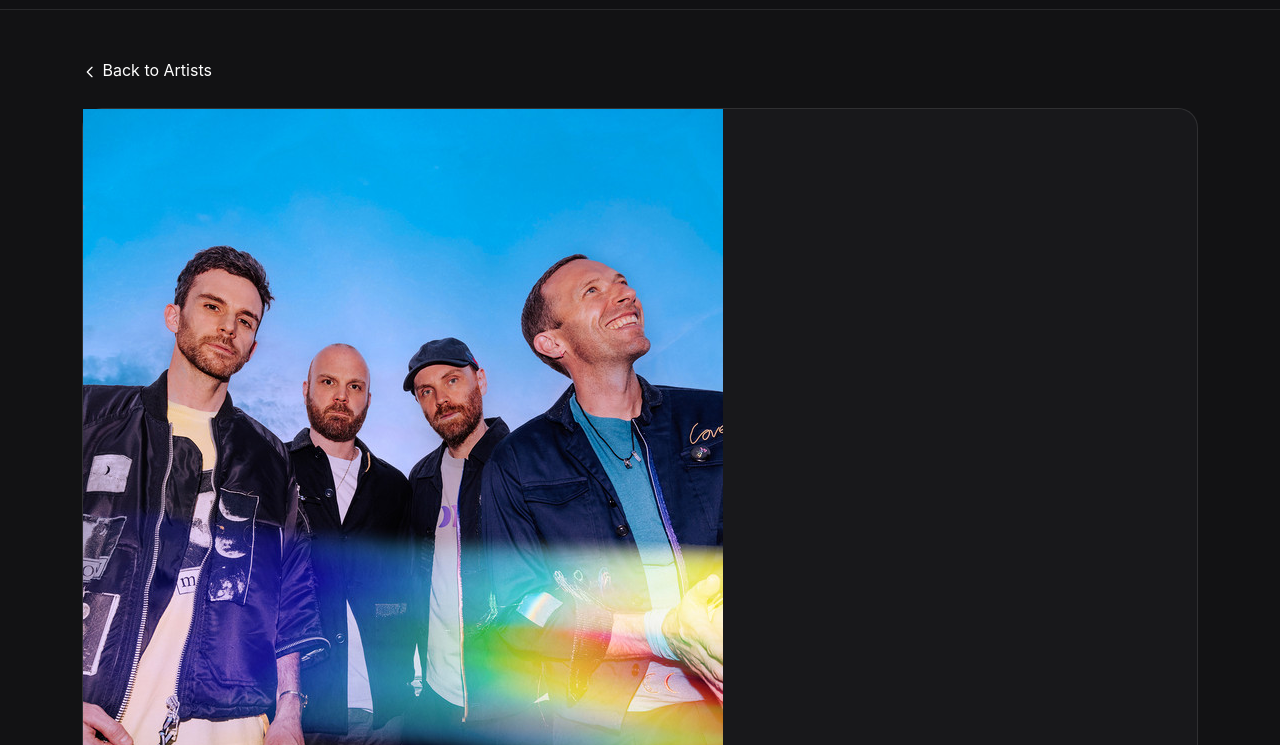
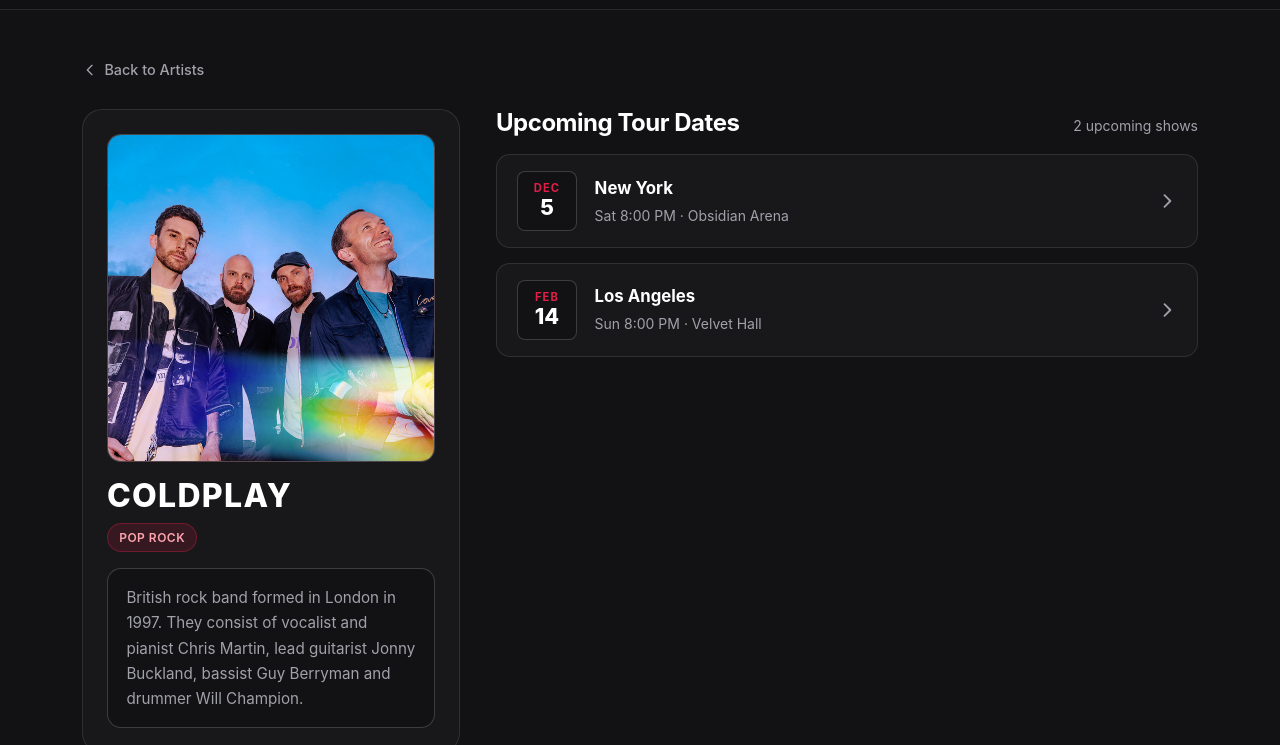
Before and after one commit to i263223/SE-E_Group02_Sonora, a plain HTML site: page pages/artist.html in a window 1280 px wide. Shown: the part 55-800 px from the top of the page. Drawn offline with nearby package versions, Linux system fonts and the light colour scheme.

Commit message:
Update style.css

```diff
--- a/css/style.css
+++ b/css/style.css
@@ -464,3 +464,195 @@ a:hover {
     justify-content: flex-start;
   }
 }
+
+/* ==========================================================================
+   Artist Details Page (pages/artist.html)
+   ========================================================================== */
+
+.sonora-back-link {
+  display: inline-flex;
+  align-items: center;
+  gap: 0.4rem;
+  color: var(--sonora-text-secondary);
+  font-size: 0.9rem;
+  font-weight: 500;
+}
+
+.sonora-back-link:hover {
+  color: var(--sonora-text-primary);
+}
+
+.sonora-artist-layout {
+  display: grid;
+  grid-template-columns: 1fr;
+  gap: 2rem;
+  align-items: start;
+}
+
+@media (min-width: 992px) {
+  .sonora-artist-layout {
+    grid-template-columns: 35fr 65fr;
+    gap: 2.25rem;
+  }
+}
+
+.sonora-artist-card {
+  padding: 1.5rem;
+}
+
+.sonora-artist-image-frame {
+  position: relative;
+  width: 100%;
+  aspect-ratio: 1 / 1;
+  border-radius: var(--sonora-radius-md);
+  border: 1px solid var(--sonora-border-strong);
+  background: radial-gradient(circle at 30% 25%, rgba(225, 29, 72, 0.18), var(--sonora-bg-elevated) 70%);
+  overflow: hidden;
+  display: flex;
+  align-items: center;
+  justify-content: center;
+}
+
+.sonora-artist-image-frame img {
+  width: 100%;
+  height: 100%;
+  object-fit: cover;
+  display: block;
+}
+
+.sonora-artist-image-fallback {
+  display: flex;
+  flex-direction: column;
+  align-items: center;
+  justify-content: center;
+  gap: 0.5rem;
+  width: 100%;
+  height: 100%;
+  padding: 1.5rem;
+  text-align: center;
+  color: var(--sonora-text-secondary);
+}
+
+.sonora-artist-image-initials {
+  font-size: 3rem;
+  font-weight: 800;
+  letter-spacing: 0.08em;
+  color: var(--sonora-text-primary);
+  line-height: 1;
+}
+
+.sonora-artist-name {
+  font-size: clamp(1.5rem, 2.5vw, 2rem);
+  font-weight: 800;
+  letter-spacing: 0.04em;
+  text-transform: uppercase;
+  line-height: 1.15;
+}
+
+.sonora-artist-bio-box {
+  background-color: var(--sonora-bg-primary);
+  border: 1px solid var(--sonora-border-strong);
+  border-radius: var(--sonora-radius-md);
+  padding: 1rem 1.15rem;
+}
+
+.sonora-artist-bio-box p {
+  font-size: 0.95rem;
+  line-height: 1.65;
+  margin-bottom: 0;
+}
+
+.sonora-tour-list {
+  display: flex;
+  flex-direction: column;
+  gap: 0.9rem;
+}
+
+.sonora-tour-row {
+  display: flex;
+  align-items: center;
+  gap: 1.1rem;
+  width: 100%;
+  padding: 1rem 1.25rem;
+  background-color: var(--sonora-bg-surface);
+  border: 1px solid var(--sonora-border);
+  border-radius: var(--sonora-radius-md);
+  color: var(--sonora-text-primary);
+  text-decoration: none;
+  transition: transform var(--sonora-transition), border-color var(--sonora-transition), background-color var(--sonora-transition), box-shadow var(--sonora-transition);
+}
+
+.sonora-tour-row:hover,
+.sonora-tour-row:focus-visible {
+  color: var(--sonora-text-primary);
+  background-color: var(--sonora-bg-elevated);
+  border-color: rgba(225, 29, 72, 0.55);
+  box-shadow: var(--sonora-shadow-card);
+  transform: translateY(-2px);
+}
+
+.sonora-tour-date-box {
+  width: 60px;
+  height: 60px;
+  flex-shrink: 0;
+  border-radius: var(--sonora-radius-sm);
+  background-color: var(--sonora-bg-primary);
+  border: 1px solid var(--sonora-border-strong);
+  display: flex;
+  flex-direction: column;
+  align-items: center;
+  justify-content: center;
+  line-height: 1.1;
+  transition: border-color var(--sonora-transition), background-color var(--sonora-transition);
+}
+
+.sonora-tour-row:hover .sonora-tour-date-box {
+  border-color: var(--sonora-accent);
+  background-color: var(--sonora-accent-soft);
+}
+
+.sonora-tour-month {
+  font-size: 0.7rem;
+  font-weight: 700;
+  letter-spacing: 0.1em;
+  text-transform: uppercase;
+  color: var(--sonora-accent);
+}
+
+.sonora-tour-day {
+  font-size: 1.35rem;
+  font-weight: 800;
+  color: var(--sonora-text-primary);
+  margin-top: 0.1rem;
+}
+
+.sonora-tour-info {
+  flex: 1 1 auto;
+  min-width: 0;
+}
+
+.sonora-tour-city {
+  font-size: 1.05rem;
+  font-weight: 700;
+  color: var(--sonora-text-primary);
+  margin-bottom: 0.2rem;
+}
+
+.sonora-tour-meta {
+  font-size: 0.875rem;
+  color: var(--sonora-text-secondary);
+}
+
+.sonora-tour-chevron {
+  flex-shrink: 0;
+  color: var(--sonora-text-secondary);
+  display: inline-flex;
+  align-items: center;
+  justify-content: center;
+  transition: transform var(--sonora-transition), color var(--sonora-transition);
+}
+
+.sonora-tour-row:hover .sonora-tour-chevron {
+  color: var(--sonora-accent);
+  transform: translateX(4px);
+}
```
